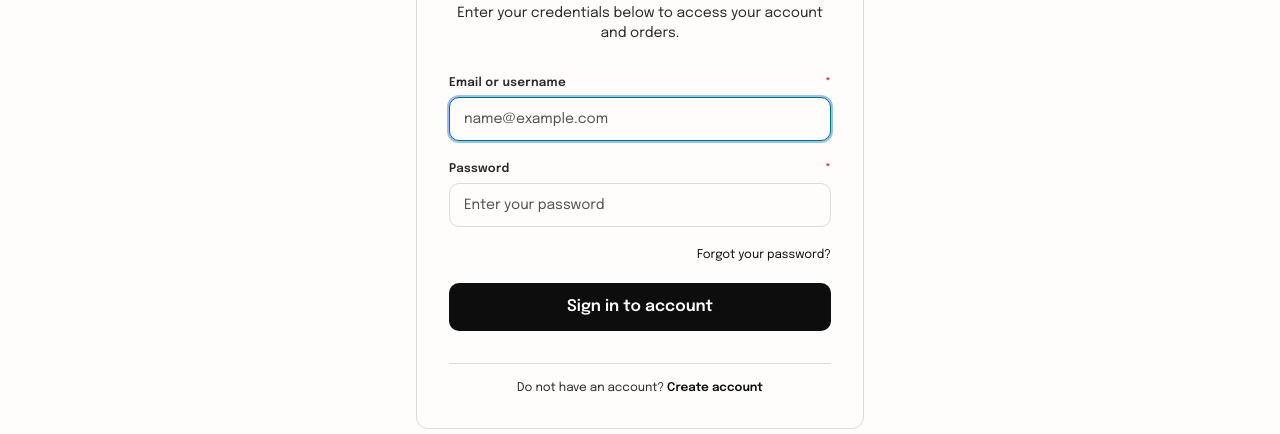
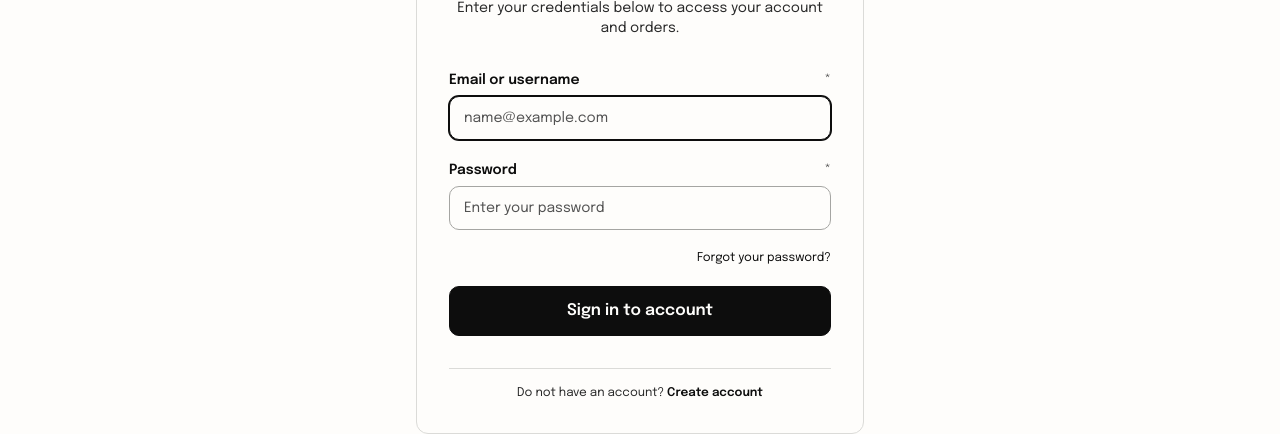
Before and after one commit to aliirtaza58/Hoardly, a React (Vite) app in the folder client/: page /login in a window 1280 px wide. Shown: the part 282-716 px from the top of the page. Built offline with nearby package versions, Linux system fonts and the light colour scheme; no server answers.

Commit message:
Restyle buttons and form fields

```diff
--- a/client/src/components/common/Button.jsx
+++ b/client/src/components/common/Button.jsx
@@ -31,31 +31,31 @@ export function Button({
 
   // Base sizing tokens
   const sizeClasses = {
-    sm: 'px-3 py-1.5 text-xs rounded-sm gap-1.5',
-    md: 'px-4 py-2.5 text-sm rounded-md gap-2 font-medium',
-    lg: 'px-6 py-3 text-base rounded-md gap-2.5 font-semibold',
-  }[size] || 'px-4 py-2.5 text-sm rounded-md gap-2 font-medium';
+    sm: 'px-3 py-1.5 text-sm rounded-control gap-1.5 font-semibold',
+    md: 'min-h-touch px-4 py-2.5 text-sm rounded-control gap-2 font-semibold',
+    lg: 'min-h-touch px-6 py-3 text-base rounded-control gap-2.5 font-semibold',
+  }[size] || 'px-4 py-2.5 text-sm rounded-control gap-2 font-semibold';
 
   // Variant classes mapping to semantic tokens
   const variantClasses = {
     primary: [
-      'bg-brand text-content-on-action shadow-xs',
-      'hover:bg-brand-hover',
+      'bg-ink text-paper border border-ink',
+      'hover:bg-ink-2 hover:border-ink-2',
       'focus-visible:outline-2 focus-visible:outline-offset-2 focus-visible:outline-line-focus',
-      'active:bg-brand-active',
-      'disabled:opacity-50 disabled:cursor-not-allowed disabled:hover:bg-brand',
+      'active:translate-y-px',
+      'disabled:opacity-50 disabled:cursor-not-allowed disabled:hover:bg-ink',
     ].join(' '),
 
     secondary: [
-      'bg-surface-card text-content-primary border border-line shadow-xs',
-      'hover:bg-surface-muted hover:border-line-strong',
+      'bg-paper-2 text-ink border border-rule',
+      'hover:bg-paper-3 hover:border-line-strong',
       'focus-visible:outline-2 focus-visible:outline-offset-2 focus-visible:outline-line-focus',
-      'active:bg-surface-muted',
-      'disabled:opacity-50 disabled:cursor-not-allowed disabled:hover:bg-surface-card',
+      'active:translate-y-px',
+      'disabled:opacity-50 disabled:cursor-not-allowed disabled:hover:bg-paper-2',
     ].join(' '),
 
     destructive: [
-      'bg-destructive text-content-on-action shadow-xs',
+      'bg-destructive text-paper border border-destructive',
       'hover:bg-destructive-hover',
       'focus-visible:outline-2 focus-visible:outline-offset-2 focus-visible:outline-line-error',
       'active:bg-destructive-active',
@@ -63,16 +63,16 @@ export function Button({
     ].join(' '),
 
     ghost: [
-      'bg-transparent text-content-primary',
-      'hover:bg-surface-muted',
+      'bg-transparent text-ink',
+      'hover:bg-paper-2',
       'focus-visible:outline-2 focus-visible:outline-offset-2 focus-visible:outline-line-focus',
       'active:bg-surface-muted',
       'disabled:opacity-50 disabled:cursor-not-allowed',
     ].join(' '),
 
     link: [
-      'bg-transparent text-content-link p-0 inline-flex items-center',
-      'hover:underline',
+      'bg-transparent text-ink p-0 inline-flex items-center underline underline-offset-4 decoration-1',
+      'hover:decoration-accent',
       'focus-visible:outline-2 focus-visible:outline-offset-2 focus-visible:outline-line-focus',
       'active:opacity-80',
       'disabled:opacity-50 disabled:cursor-not-allowed disabled:no-underline',
@@ -83,7 +83,7 @@ export function Button({
   const errorClasses = hasError ? 'ring-2 ring-feedback-error border-feedback-error' : '';
 
   // Selected state modification
-  const selectedClasses = isSelected ? 'ring-2 ring-brand font-bold bg-brand/10' : '';
+  const selectedClasses = isSelected ? '!bg-ink !text-paper !border-ink' : '';
 
   return (
     <button
@@ -94,7 +94,7 @@ export function Button({
       aria-busy={isLoading}
       aria-pressed={isSelected ? true : undefined}
       aria-label={ariaLabel}
-      className={`inline-flex items-center justify-center transition-all duration-normal cursor-pointer select-none ${sizeClasses} ${variantClasses} ${errorClasses} ${selectedClasses} ${className}`}
+      className={`inline-flex items-center justify-center transition-[background-color,border-color,color,transform] duration-fast cursor-pointer select-none ${sizeClasses} ${variantClasses} ${errorClasses} ${selectedClasses} ${className}`}
       {...props}
     >
       {isLoading ? (
--- a/client/src/components/common/FormField.jsx
+++ b/client/src/components/common/FormField.jsx
@@ -22,11 +22,11 @@ export function FormField({
       {label && (
         <label
           htmlFor={id}
-          className="text-xs font-semibold text-content-secondary tracking-wide flex items-center justify-between"
+          className="text-sm font-semibold text-ink flex items-center justify-between"
         >
           <span>{label}</span>
           {required && (
-            <span className="text-feedback-error text-xs" aria-hidden="true">
+            <span className="text-muted text-sm font-normal" aria-hidden="true">
               *
             </span>
           )}
@@ -48,12 +48,12 @@ export function FormField({
           id={errorId}
           role="alert"
           aria-live="polite"
-          className="text-xs text-feedback-error font-medium transition-all duration-fast"
+          className="text-sm text-feedback-error font-semibold"
         >
           {error}
         </p>
       ) : helperText ? (
-        <p id={helperId} className="text-xs text-content-muted">
+        <p id={helperId} className="text-sm text-muted">
           {helperText}
         </p>
       ) : null}
--- a/client/src/components/common/Input.jsx
+++ b/client/src/components/common/Input.jsx
@@ -40,10 +40,10 @@ export const Input = forwardRef(function Input(
   const isInteractionDisabled = disabled || isLoading;
 
   const stateClasses = hasError
-    ? 'border-feedback-error focus:border-feedback-error focus:ring-2 focus:ring-feedback-error/20'
+    ? 'border-feedback-error focus:border-feedback-error focus:ring-2 focus:ring-feedback-error'
     : isSelected
-    ? 'border-line-focus ring-2 ring-brand/10'
-    : 'border-line hover:border-line-strong focus:border-line-focus focus:ring-2 focus:ring-brand/20';
+    ? 'border-ink'
+    : 'border-line-strong hover:border-ink focus:border-ink focus:ring-1 focus:ring-ink';
 
   return (
     <div className="relative w-full">
@@ -65,7 +65,7 @@ export const Input = forwardRef(function Input(
         aria-invalid={hasError || ariaInvalid ? 'true' : 'false'}
         aria-describedby={ariaDescribedBy}
         aria-busy={isLoading}
-        className={`w-full px-3.5 py-2.5 bg-surface-card text-content-primary placeholder:text-content-muted text-sm rounded-md border transition-all duration-fast outline-none disabled:opacity-50 disabled:bg-surface-muted disabled:cursor-not-allowed ${stateClasses} ${isLoading ? 'pr-10' : ''} ${className}`}
+        className={`w-full px-3.5 py-2.5 bg-paper text-ink placeholder:text-muted text-sm rounded-control border transition-[border-color,box-shadow] duration-fast outline-none disabled:opacity-50 disabled:bg-surface-muted disabled:cursor-not-allowed ${stateClasses} ${isLoading ? 'pr-10' : ''} ${className}`}
         {...props}
       />
       {isLoading && (
```
